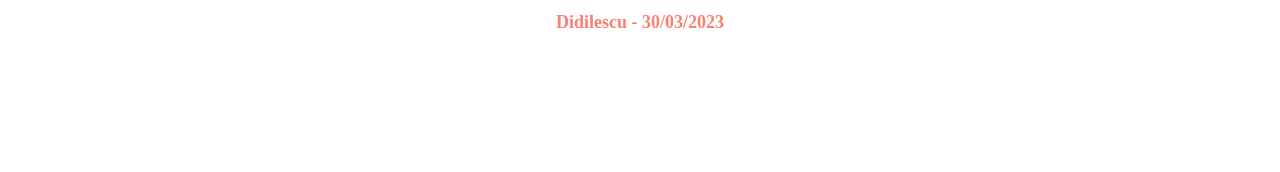
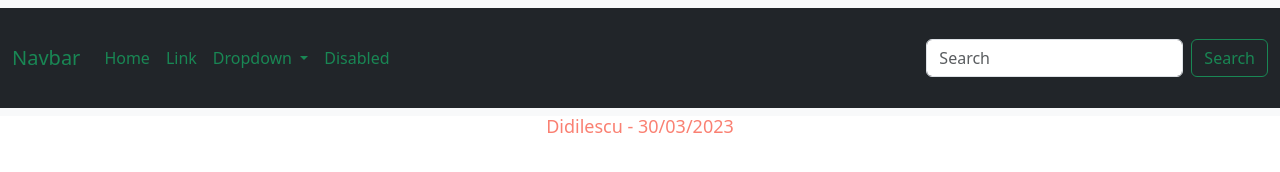
Before and after one commit to AleDydy/Didilescu-Compito1, a plain HTML site: page index.html in a window 1280 px wide. Drawn offline with nearby package versions, Linux system fonts and the light colour scheme.

Commit message:
modified index.html, added beautiful dark navbar

```diff
--- a/index.html
+++ b/index.html
@@ -5,11 +5,53 @@
     <meta http-equiv="X-UA-Compatible" content="IE=edge">
     <meta name="viewport" content="width=device-width, initial-scale=1.0">
     <title>Didilescu-Compito1</title>
+    <link href="https://cdn.jsdelivr.net/npm/bootstrap@5.3.0-alpha2/dist/css/bootstrap.min.css" rel="stylesheet" integrity="sha384-aFq/bzH65dt+w6FI2ooMVUpc+21e0SRygnTpmBvdBgSdnuTN7QbdgL+OapgHtvPp" crossorigin="anonymous">
     <link rel="stylesheet" href="./style/stylesheet.css">
 </head>
 <body>
+    <nav class="navbar navbar-expand-lg bg-body-tertiary bg-dark">
+        <div class="container-fluid bg-dark style-nav">
+          <a class="navbar-brand text-success" href="#">Navbar</a>
+          <button class="navbar-toggler" type="button" data-bs-toggle="collapse" data-bs-target="#navbarSupportedContent" aria-controls="navbarSupportedContent" aria-expanded="false" aria-label="Toggle navigation">
+            <span class="navbar-toggler-icon"></span>
+          </button>
+          <div class="collapse navbar-collapse" id="navbarSupportedContent">
+            <ul class="navbar-nav me-auto mb-2 mb-lg-0">
+              <li class="nav-item">
+                <a class="nav-link active text-success" aria-current="page" href="#">Home</a>
+              </li>
+              <li class="nav-item">
+                <a class="nav-link text-success" href="#">Link</a>
+              </li>
+              <li class="nav-item dropdown">
+                <a class="nav-link dropdown-toggle text-success" href="#" role="button" data-bs-toggle="dropdown" aria-expanded="false">
+                  Dropdown
+                </a>
+                <ul class="dropdown-menu">
+                  <li><a class="dropdown-item text-success" href="#">Action</a></li>
+                  <li><a class="dropdown-item text-success" href="#">Another action</a></li>
+                  <li><hr class="dropdown-divider"></li>
+                  <li><a class="dropdown-item text-success" href="#">Something else here</a></li>
+                </ul>
+              </li>
+              <li class="nav-item">
+                <a class="nav-link disabled text-success">Disabled</a>
+              </li>
+            </ul>
+            <form class="d-flex" role="search">
+              <input class="form-control me-2" type="search" placeholder="Search" aria-label="Search">
+              <button class="btn btn-outline-success text-success" type="submit">Search</button>
+            </form>
+          </div>
+        </div>
+      </nav>
+
+
     <h1 class="title">
         Didilescu - 30/03/2023
     </h1>
+
+
+    <script src="https://cdn.jsdelivr.net/npm/bootstrap@5.3.0-alpha2/dist/js/bootstrap.bundle.min.js" integrity="sha384-qKXV1j0HvMUeCBQ+QVp7JcfGl760yU08IQ+GpUo5hlbpg51QRiuqHAJz8+BrxE/N" crossorigin="anonymous"></script>
 </body>
 </html>
--- a/style/stylesheet.css
+++ b/style/stylesheet.css
@@ -3,3 +3,7 @@
     color: salmon;
     font-size: large;
 }
+
+.style-nav {
+    height: 100px;
+}
```
